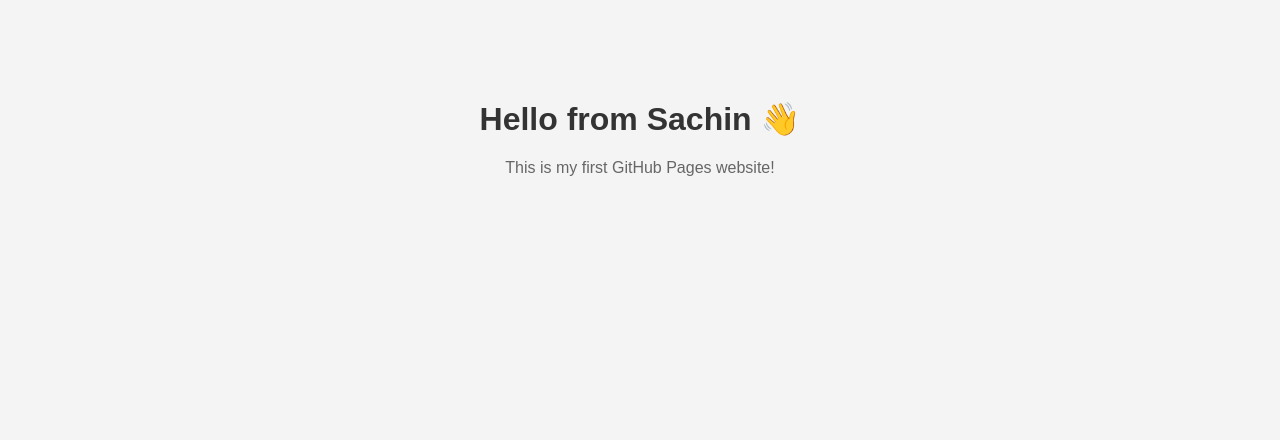
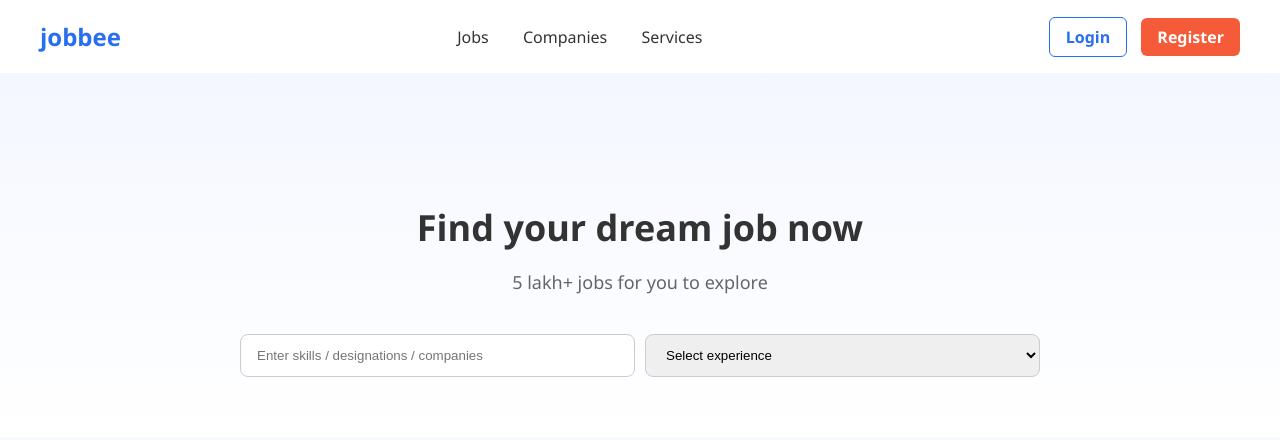
Before and after one commit to marcilinous/sachin.github.io, a plain HTML site: page index.html in a window 1280 px wide. Drawn offline with Linux system fonts and the light colour scheme.

Commit message:
Update index.html

```diff
--- a/index.html
+++ b/index.html
@@ -2,24 +2,131 @@
 <html lang="en">
 <head>
   <meta charset="UTF-8">
-  <title>Welcome to My Site</title>
+  <title>Jobbee - Find Your Dream Job</title>
+  <meta name="viewport" content="width=device-width, initial-scale=1">
   <style>
     body {
-      font-family: Arial, sans-serif;
-      text-align: center;
-      margin-top: 100px;
-      background: #f4f4f4;
-    }
-    h1 {
+      margin: 0;
+      font-family: 'Segoe UI', sans-serif;
+      background: #f8f9fc;
       color: #333;
     }
-    p {
+
+    header {
+      display: flex;
+      justify-content: space-between;
+      align-items: center;
+      padding: 20px 40px;
+      background: white;
+      box-shadow: 0 2px 4px rgba(0,0,0,0.05);
+    }
+
+    .logo {
+      font-size: 24px;
+      font-weight: bold;
+      color: #276ef1;
+    }
+
+    nav a {
+      margin: 0 15px;
+      text-decoration: none;
+      color: #333;
+      font-weight: 500;
+    }
+
+    .auth-buttons a {
+      padding: 8px 16px;
+      margin-left: 10px;
+      border-radius: 6px;
+      text-decoration: none;
+      font-weight: bold;
+    }
+
+    .login {
+      color: #276ef1;
+      border: 1px solid #276ef1;
+    }
+
+    .register {
+      background: #f55a39;
+      color: white;
+    }
+
+    .hero {
+      text-align: center;
+      padding: 100px 20px 60px;
+      background: linear-gradient(to bottom, #f4f7ff, #ffffff);
+    }
+
+    .hero h1 {
+      font-size: 36px;
+      margin-bottom: 10px;
+    }
+
+    .hero p {
       color: #666;
+      font-size: 18px;
+      margin-bottom: 40px;
+    }
+
+    .search-box {
+      display: flex;
+      flex-wrap: wrap;
+      justify-content: center;
+      gap: 10px;
+      max-width: 800px;
+      margin: auto;
+    }
+
+    .search-box input,
+    .search-box select {
+      padding: 12px 16px;
+      border: 1px solid #ccc;
+      border-radius: 8px;
+      flex: 1;
+      min-width: 180px;
+    }
+
+    .search-box button {
+      background: #276ef1;
+      color: white;
+      padding: 12px 24px;
+      border: none;
+      border-radius: 8px;
+      font-weight: bold;
+      cursor: pointer;
+    }
+
+    @media (max-width: 600px) {
+      .hero h1 {
+        font-size: 28px;
+      }
     }
   </style>
 </head>
 <body>
-  <h1>Hello from Sachin 👋</h1>
-  <p>This is my first GitHub Pages website!</p>
-</body>
-</html>
+
+  <header>
+    <div class="logo">jobbee</div>
+    <nav>
+      <a href="#">Jobs</a>
+      <a href="#">Companies</a>
+      <a href="#">Services</a>
+    </nav>
+    <div class="auth-buttons">
+      <a href="#" class="login">Login</a>
+      <a href="#" class="register">Register</a>
+    </div>
+  </header>
+
+  <section class="hero">
+    <h1>Find your dream job now</h1>
+    <p>5 lakh+ jobs for you to explore</p>
+
+    <div class="search-box">
+      <input type="text" placeholder="Enter skills / designations / companies">
+      <select>
+        <option>Select experience</option>
+        <option>Fresher</option>
+        <option>1-3 years</option>
+        <option>3
```
